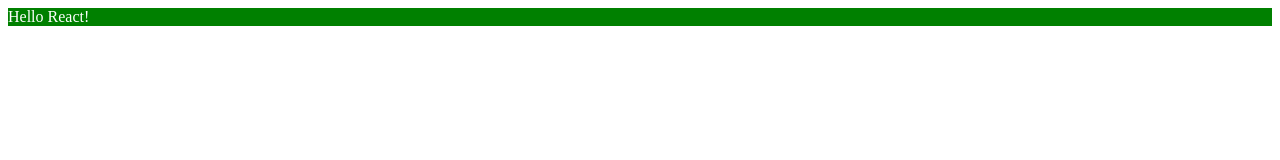
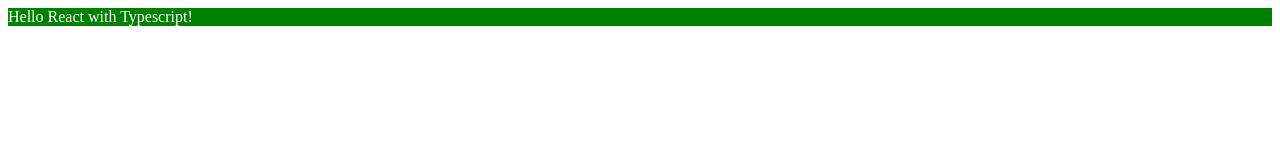
Before and after one commit to leesh2985/STUDY_Make-React, a React app in the folder kakao-map/: page / in a window 1280 px wide. Shown: the top 160 px of the page. Built offline with nearby package versions, Linux system fonts and the light colour scheme.

Commit message:
npm run build ,build폴더 만들기

```diff
--- a/kakao-map/package.json
+++ b/kakao-map/package.json
@@ -5,6 +5,7 @@
   "main": "index.js",
   "scripts": {
     "start": "NODE_ENV=development webpack serve --config ./scripts/webpack.config.js --progress --mode development",
+    "build": "NODE_ENV=production webpack --config ./scripts/webpack.config.js --progress --mode production",
     "tsc": "tsc"
   },
   "author": "seung lee",
--- a/kakao-map/src/App.tsx
+++ b/kakao-map/src/App.tsx
@@ -1,5 +1,5 @@
 const App = () => {
-  return <div className="react">Hello React!</div>;
+  return <div className="react">Hello React with Typescript!</div>;
 };
 
 export default App;
```
Also changed, not shown: 4 other files (tests, documents, lock files or other folders).
